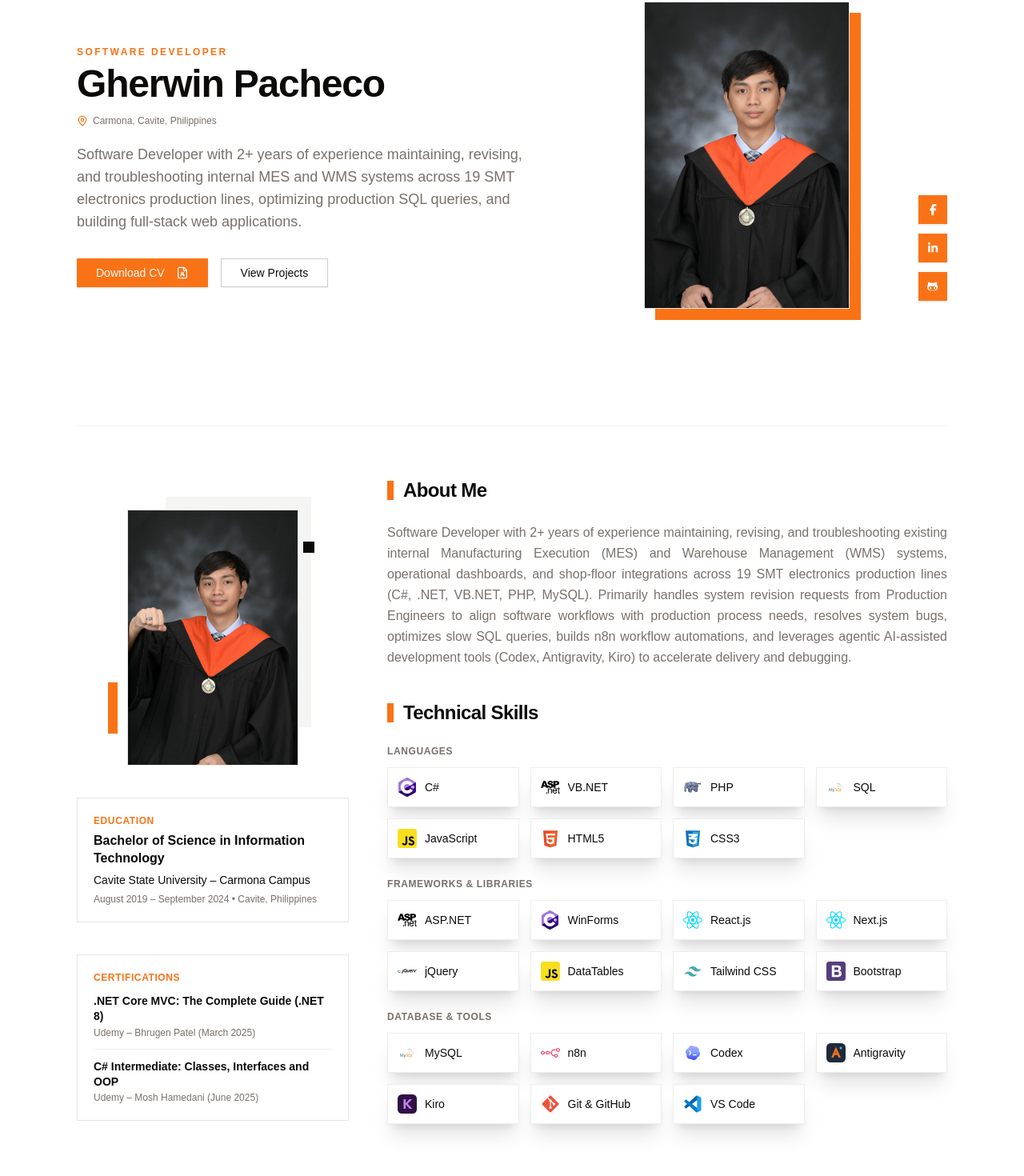
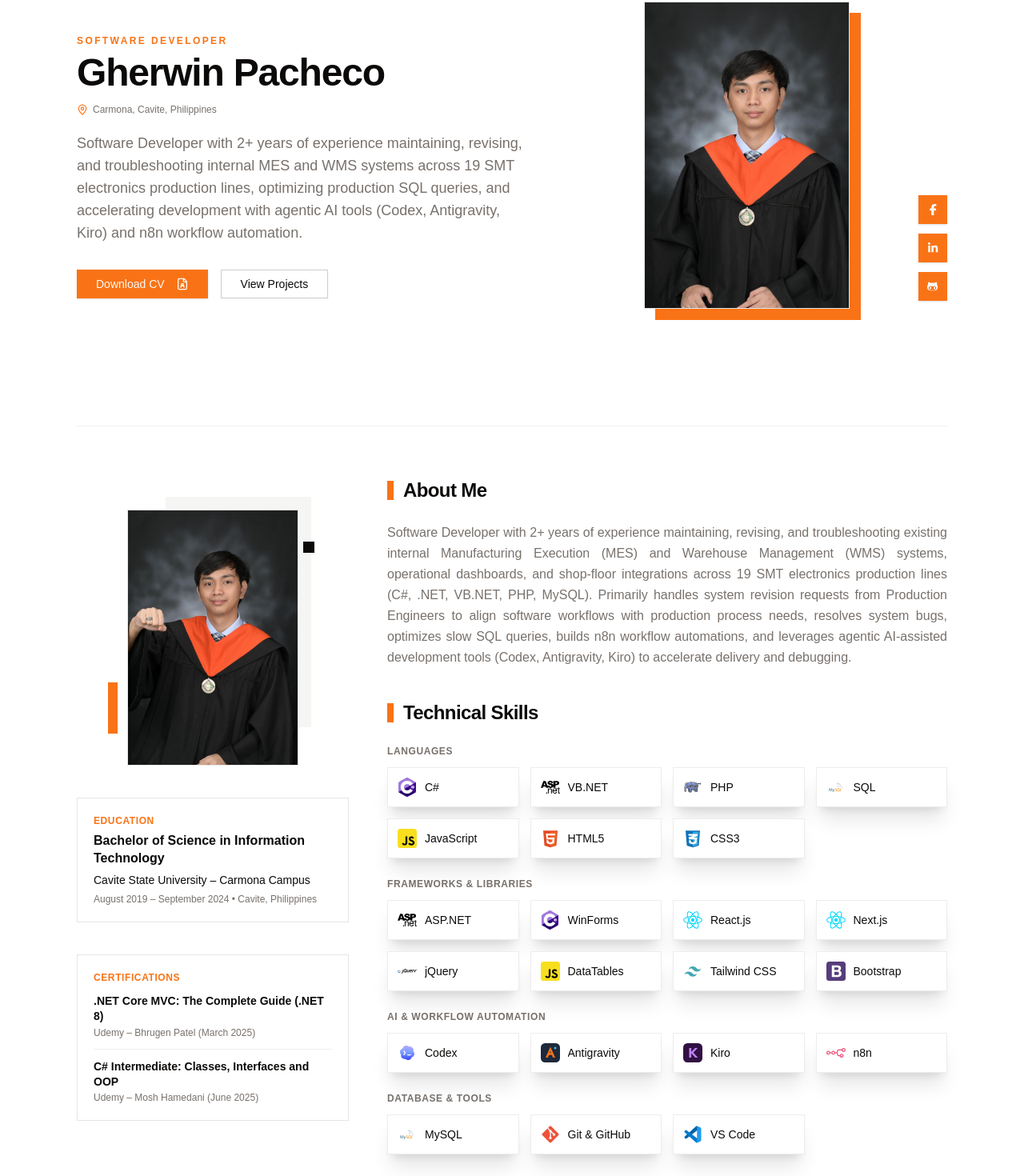
Before and after one commit to GherwinPacheco/portfolio, a Next.js app: page / in a window 1280 px wide. Shown: the part 188-1658 px from the top of the page at 80% size. Built offline with nearby package versions, Linux system fonts and the light colour scheme; a web font is replaced by a local one.

Commit message:
Add dedicated AI & Workflow Automation skill category in resume and portfolio

```diff
--- a/src/PortfolioData.js
+++ b/src/PortfolioData.js
@@ -40,13 +40,18 @@ export const SkillGroups = [
     ],
   },
   {
+    category: "AI & Workflow Automation",
+    items: [
+      { name: "Codex", image: "codex.svg" },
+      { name: "Antigravity", image: "antigravity.svg" },
+      { name: "Kiro", image: "kiro.svg" },
+      { name: "n8n", image: "n8n.svg" },
+    ],
+  },
+  {
     category: "Database & Tools",
     items: [
       { name: "MySQL", image: "mysql.svg" },
-      { name: "n8n", image: "n8n.svg" },
-      { name: "Codex", image: "codex.svg" },
-      { name: "Antigravity", image: "antigravity.svg" },
-      { name: "Kiro", image: "kiro.svg" },
       { name: "Git & GitHub", image: "git.svg" },
       { name: "VS Code", image: "vscode.svg" },
     ],
--- a/src/contents/intro.jsx
+++ b/src/contents/intro.jsx
@@ -40,7 +40,8 @@ const Intro = () => {
           Software Developer with 2+ years of experience maintaining, revising,
           and troubleshooting internal MES and WMS systems across 19 SMT
           electronics production lines, optimizing production SQL queries, and
-          building full-stack web applications.
+          accelerating development with agentic AI tools (Codex, Antigravity,
+          Kiro) and n8n workflow automation.
         </p>
 
         <div className="flex flex-wrap items-center justify-center md:justify-start gap-4">
```
Also changed, not shown: 1 other file (tests, documents, lock files or other folders).
